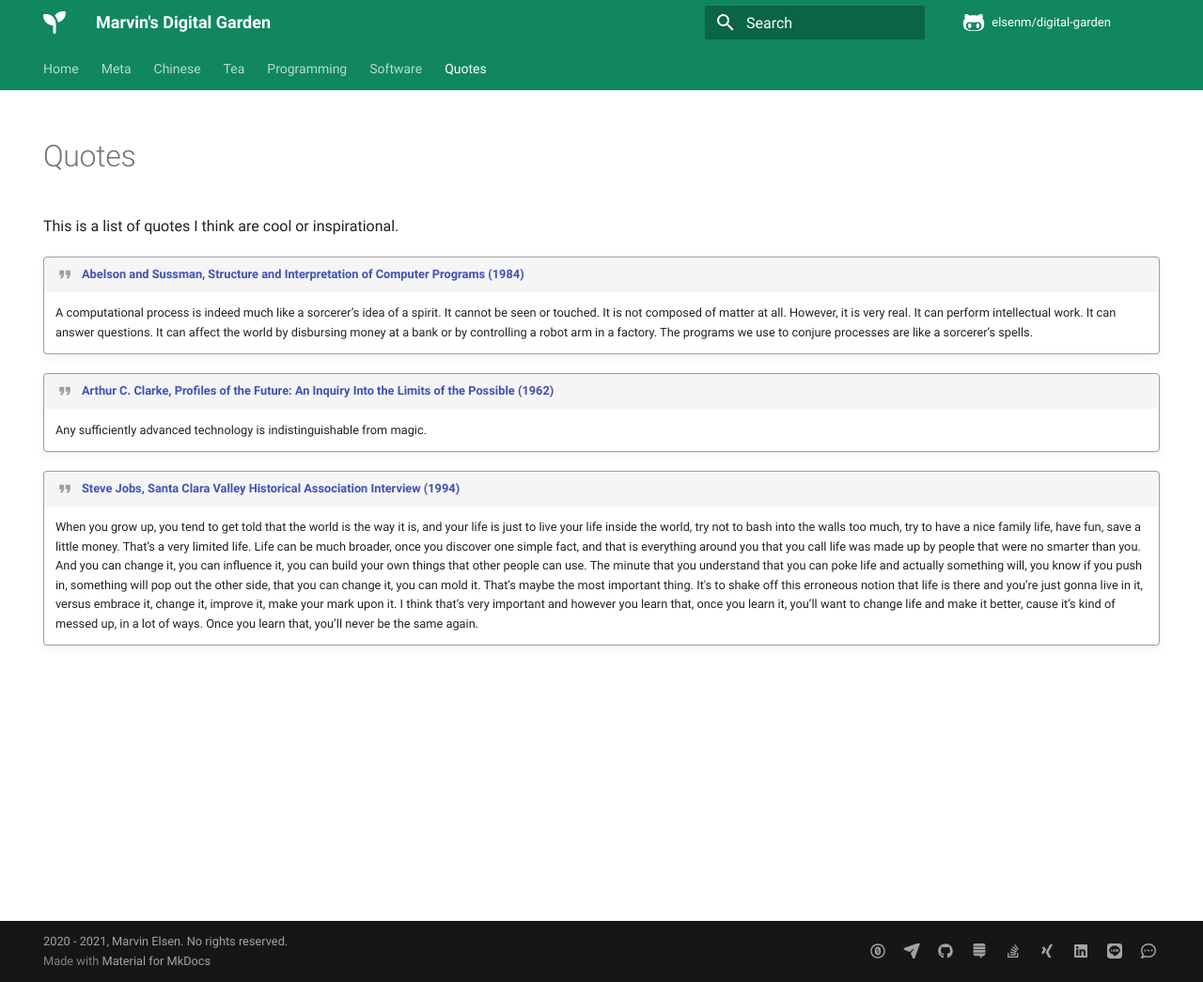
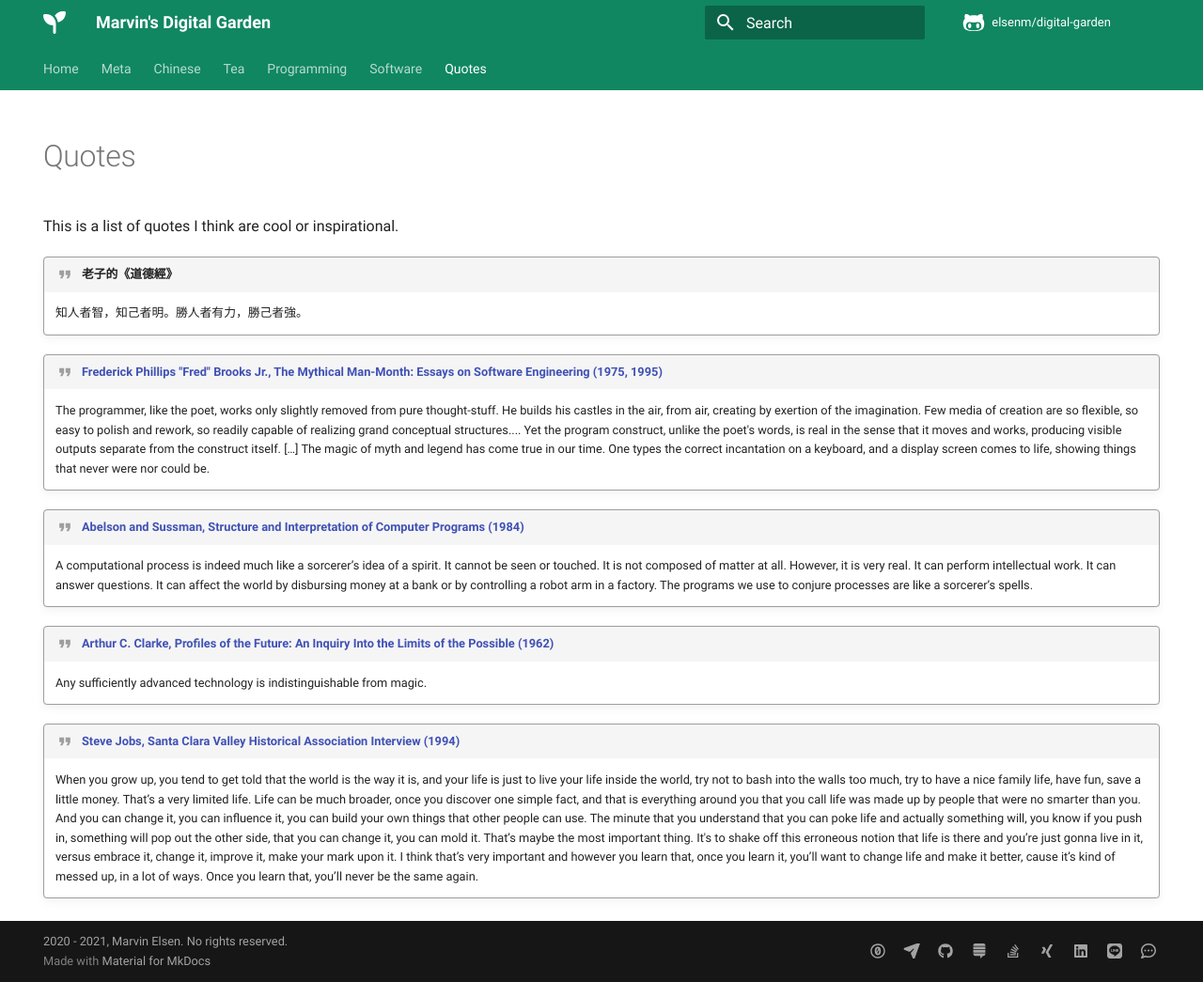
Before and after one commit to elsenm/digital-garden, an MkDocs documentation site: the page built from docs/other/quotes.md, in a window 1280 px wide and 1045 px high. Shown: the whole window at 94% size. Built offline with MkDocs 1.6.1 and Material for MkDocs 9.7.7, drawn with Linux system fonts in a browser that asks for light colours; comment, search, counter and statistics services are not loaded.

Commit message:
Continue: Add Laozi and Fred Books quote

```diff
--- a/docs/other/quotes.md
+++ b/docs/other/quotes.md
@@ -5,6 +5,14 @@ hide:
 ---
 
 This is a list of quotes I think are cool or inspirational.
+
+!!! quote "老子的《道德經》"
+	知人者智，知己者明。勝人者有力，勝己者強。
+
+
+!!! quote "[Frederick Phillips "Fred" Brooks Jr., The Mythical Man-Month: Essays on Software Engineering (1975, 1995)](https://en.wikipedia.org/wiki/The_Mythical_Man-Month)"
+	The programmer, like the poet, works only slightly removed from pure thought-stuff. He builds his castles in the air, from air, creating by exertion of the imagination. Few media of creation are so flexible, so easy to polish and rework, so readily capable of realizing grand conceptual structures.... Yet the program construct, unlike the poet's words, is real in the sense that it moves and works, producing visible outputs separate from the construct itself. […] The magic of myth and legend has come true in our time. One types the correct incantation on a keyboard, and a display screen comes to life, showing things that never were nor could be.
+
 
 !!! quote "[Abelson and Sussman, Structure and Interpretation of Computer Programs (1984)](https://mitpress.mit.edu/sites/default/files/sicp/index.html)"
 	A computational process is indeed much like a sorcerer’s idea of a spirit. It cannot be seen or touched. It is not composed of matter at all. However, it is very real. It can perform intellectual work. It can answer questions. It can affect the world by disbursing money at a bank or by controlling a robot arm in a factory. The programs we use to conjure processes are like a sorcerer’s spells.
```
